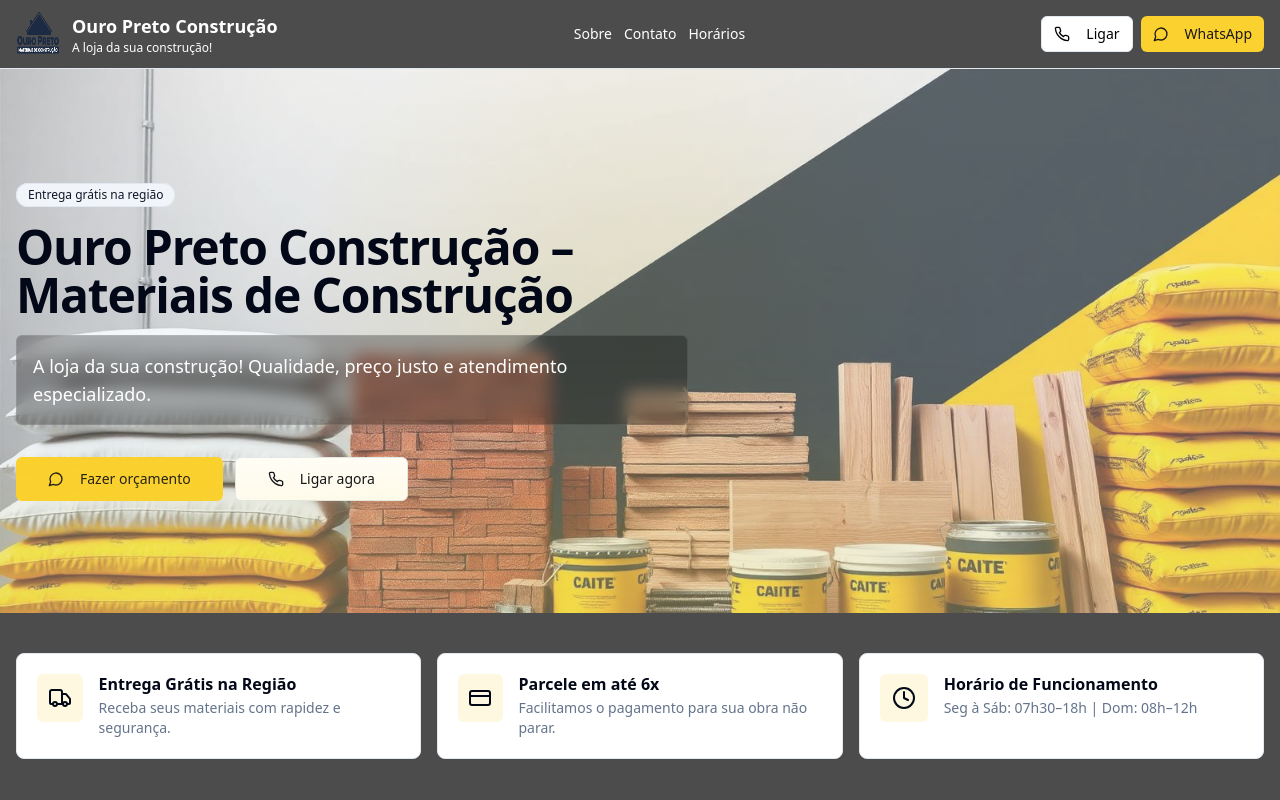
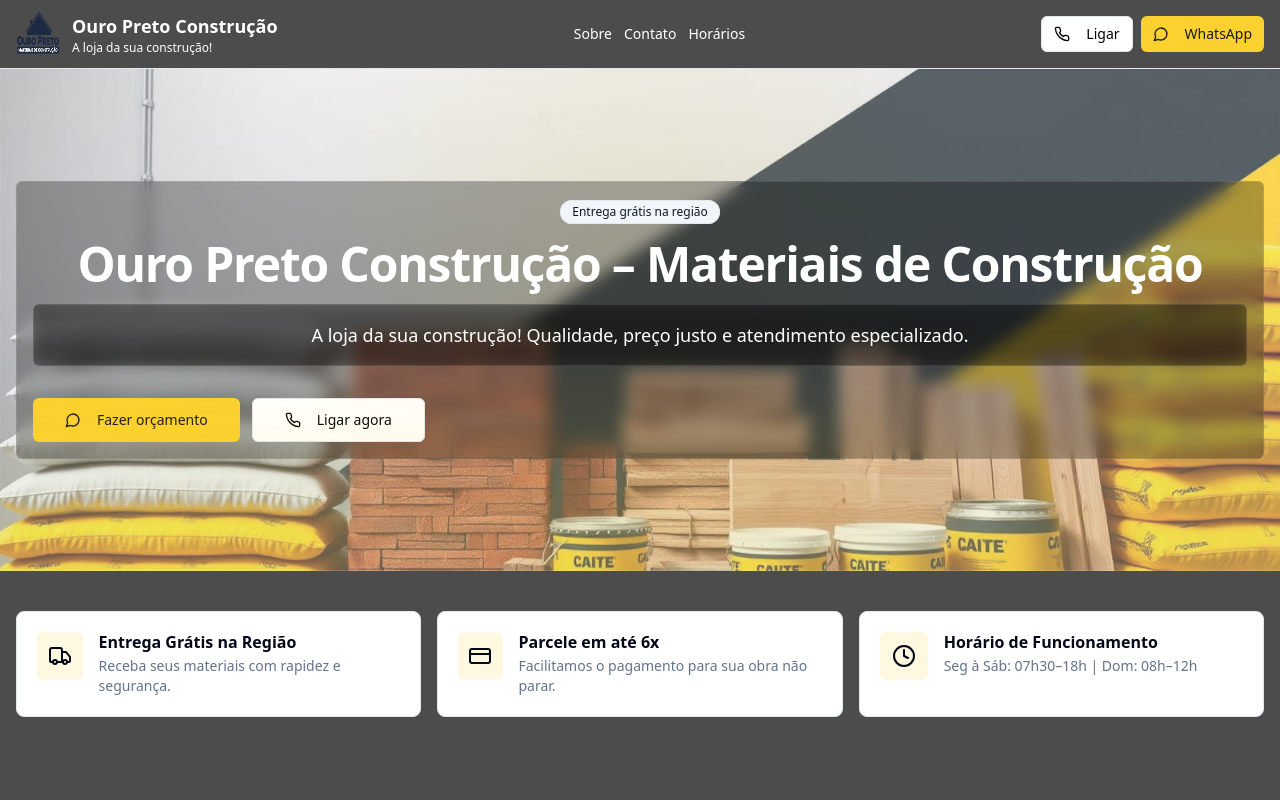
Before and after one commit to jonasnutels/ouroConstrucao, a React (Vite) app: page / in a window 1280 px wide. Shown: the top 800 px of the page. Built offline with nearby package versions, Linux system fonts and the light colour scheme.

Commit message:
ajuste para preto

```diff
--- a/src/components/site/HeroSection.tsx
+++ b/src/components/site/HeroSection.tsx
@@ -29,7 +29,7 @@ const HeroSection = () => {
       </div>
 
       <div className="relative container mx-auto px-4 py-20 md:py-28">
-        <div className="max-w-2xl">
+        <div className="mx-auto text-center backdrop-blur supports-[backdrop-filter]:text-white/100 border border-white/10 rounded-md p-4 bg-black/30">
           <span className="inline-flex items-center rounded-full bg-secondary px-3 py-1 text-xs font-medium text-secondary-foreground ring-1 ring-inset ring-border">Entrega grátis na região</span>
           <h1 className="mt-4 text-4xl md:text-5xl font-extrabold tracking-tight leading-tight">
             Ouro Preto Construção – Materiais de Construção
@@ -38,7 +38,7 @@ const HeroSection = () => {
             A loja da sua construção! Qualidade, preço justo e atendimento especializado.
           </p>
 
-          <div className="mt-8 flex flex-col sm:flex-row gap-3">
+          <div className="mt-8 flex flex-col sm:flex-row gap-3 text-black">
             <Button asChild size="lg" variant="cta" aria-label="Fazer orçamento no WhatsApp">
               <a href={`https://wa.me/${whatsappNumber}`} target="_blank" rel="noreferrer">
                 <MessageCircle className="mr-2" /> Fazer orçamento
```
